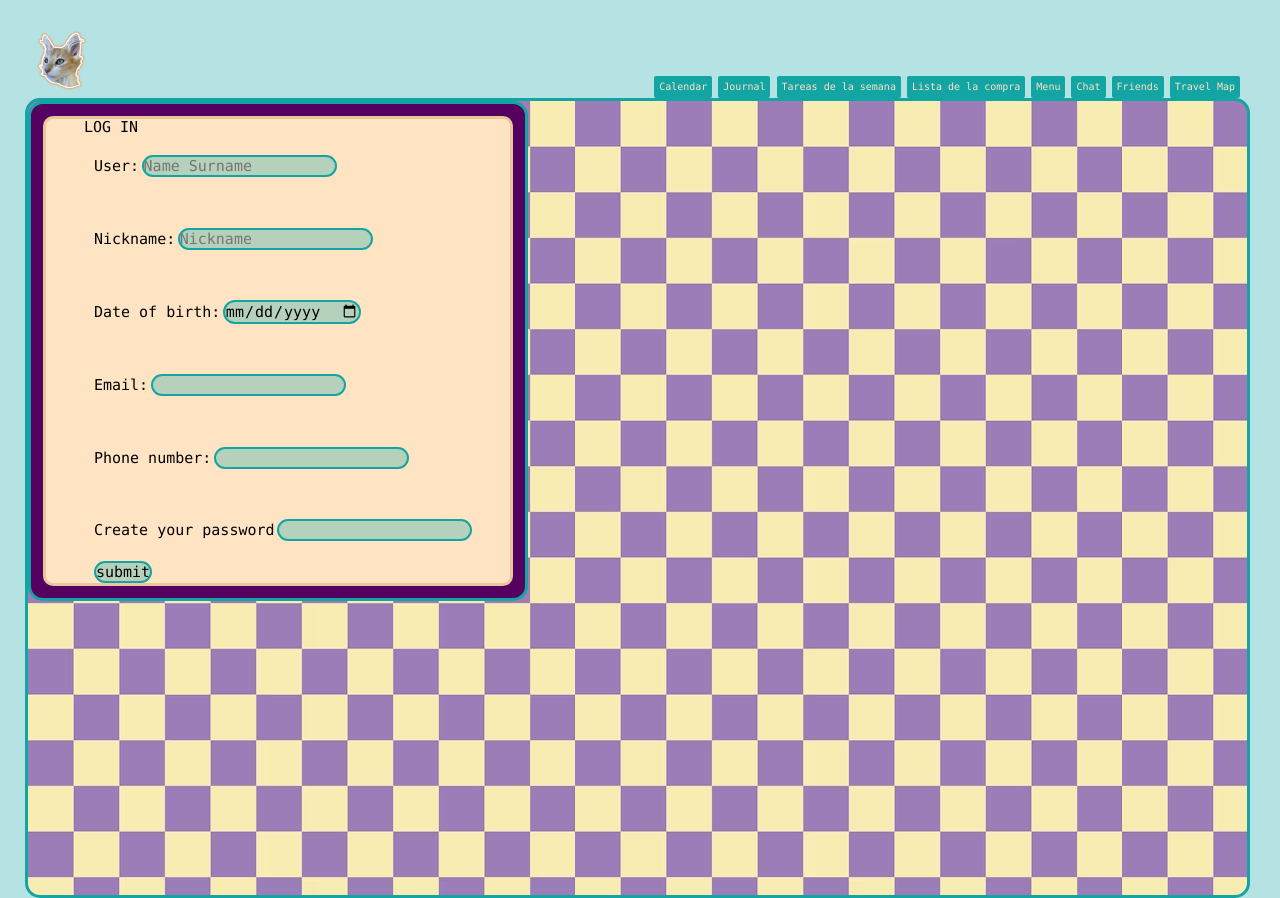
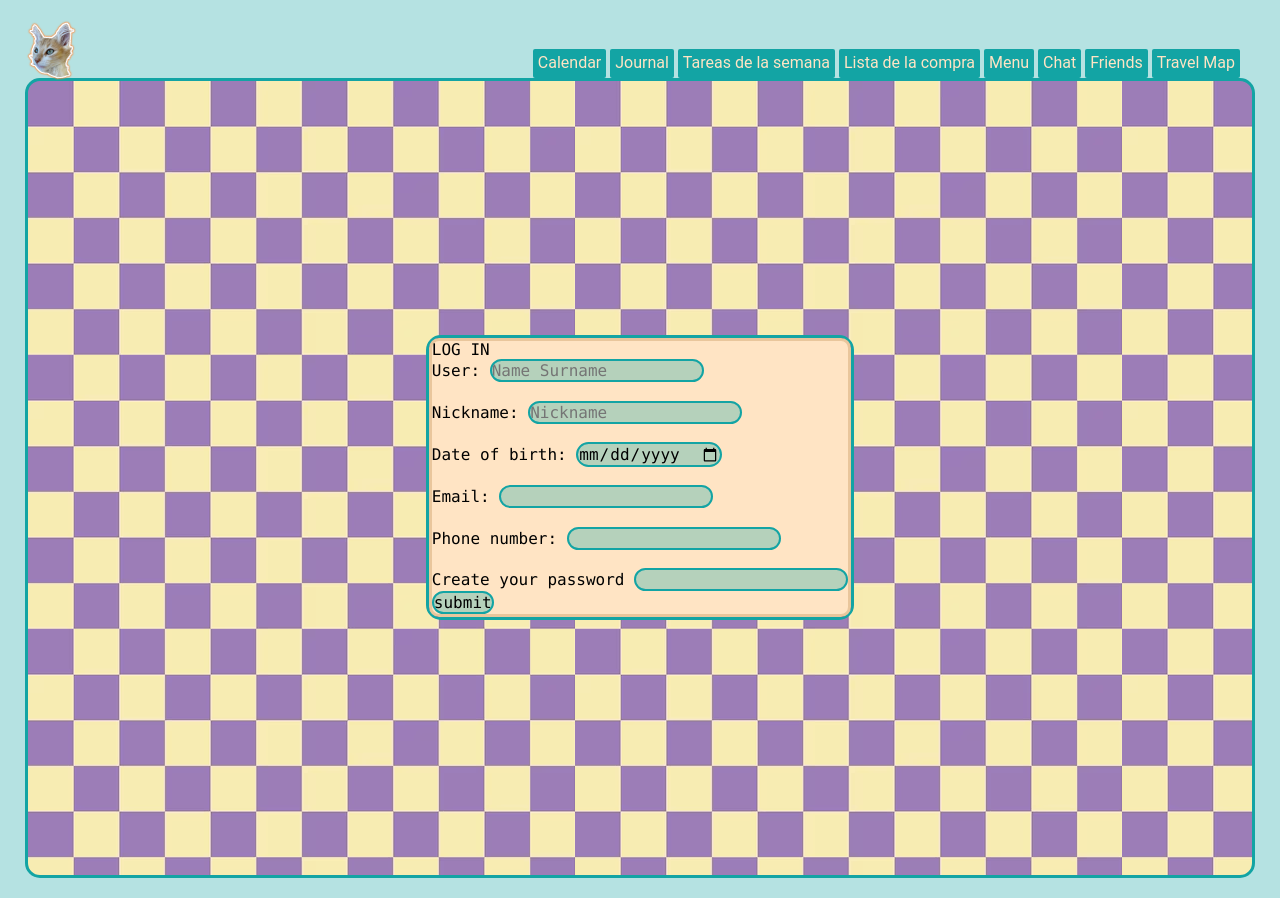
Before and after one commit to Avispas/DobleA, a website built with Vite: page src/index.html in a window 1280 px wide. Built offline with nearby package versions, Linux system fonts and the light colour scheme; files whose address does not match are found by name.

Commit message:
Por favor

```diff
--- a/src/index.html
+++ b/src/index.html
@@ -5,8 +5,9 @@
     <meta charset="UTF-8">
     <meta name="viewport" content="width=device-width, initial-scale=1.0">
     <title>JOURNALING</title>
-    <link rel="icon" type="image/x-icon" href="./images/photodali.PNG">
-    <link rel="stylesheet" href="./scss/main.scss">
+    <link rel="icon" type="image/x-icon" href="./images/photodali.PNG"/>
+    <link rel="stylesheet" href="./scss/main.scss"/>
+
 
 </head>
 
@@ -19,7 +20,6 @@
                 </figure>
             </a>
         </div>
-        <!--Esta es una prueba para github-->
         <nav class="nav-header">
             <ul class="main-nav">
                 <li class="main-nav__item">
--- a/src/scss/main.scss
+++ b/src/scss/main.scss
@@ -13,7 +13,6 @@
     --violet: rgb(168, 98, 200);
     --grey: rgb(139, 128, 147);
 }
-
 html {
     line-height: 1.15;
     -webkit-text-size-adjust: 100%;
@@ -21,15 +20,10 @@ html {
     font-family: "Lucida Console", Monaco, monospace;
 }
 
-.fig {
-    margin: 10px;
-}
-
 .header-logo-nav {
     display: flex;
     justify-content: space-between;
 }
-
 .nav-header {
     display: flex;
     align-items: flex-end;
@@ -38,8 +32,8 @@ html {
 
 .main-nav {
     list-style-type: none;
-    font-family: "Lucida Console", Monaco, monospace;
-    font-size: 1.0rem;
+    /*font-family: "Lucida Console", Monaco, monospace;*/
+    font-size: 1.6rem;
 }
 
 .main-nav__item {
@@ -68,8 +62,6 @@ html {
     content: "";
 
 }
-
-
 #photodali {
     width: 60px;
     margin-bottom: -20px;
@@ -89,20 +81,24 @@ body {
     background-image: url(../../public/images/fonddo.png);
     border-radius: 15px;
     margin-left: 5px;
-    margin-right: 10px;
+    margin-right: 5px;
     border-color: #13a4a4;
     border-style: solid;
     height: 100vh;
+    display: flex;
+    justify-content: center;
 }
 
 .login {
     background-color: rgb(85, 1, 96);
+    justify-self: center;
+    align-self: center;
     justify-content: center;
     border-color: #13a4a4;
     border-radius: 15px;
     border-style: solid;
-    width: 500px;
-    height: 500px;
+    /*width: 83vw;
+    height: 60vh;*/
     display: flex;
     align-items: center;
 }
@@ -110,8 +106,8 @@ body {
 .divformlogin {
     display: flex;
     background-color: bisque;
-    width: 470px;
-    height: 470px;
+    width: auto;
+    height: auto;
     justify-content: space-around;
     border-radius: 10px;
     border-color: rgb(233, 198, 156);
@@ -122,27 +118,16 @@ body {
 .formlogin {
     display: flex;
     flex-direction: column;
-    justify-content: center;
-    justify-content: space-between;
-    align-items: stretch;
+    align-items: flex-start;
+    font-family: "Lucida Console", Monaco, monospace;
+    font-size: 1.6rem;
 }
 
-span,
-p {
-    font-family: "Lucida Console", Monaco, monospace;
-    font-size: 15px;
-}
 
 input {
     font-family: "Lucida Console", Monaco, monospace;
-    font-size: 15px;
+    font-size: 1.6rem;
     border: solid 2px #13a4a4;
     border-radius: 15px;
     background-color: #13a4a44f;
 }
-
-.intro {
-    margin-left: 10px;
-
-
-}
```
Also changed, not shown: docs/index.html (+1 -2 lines).
